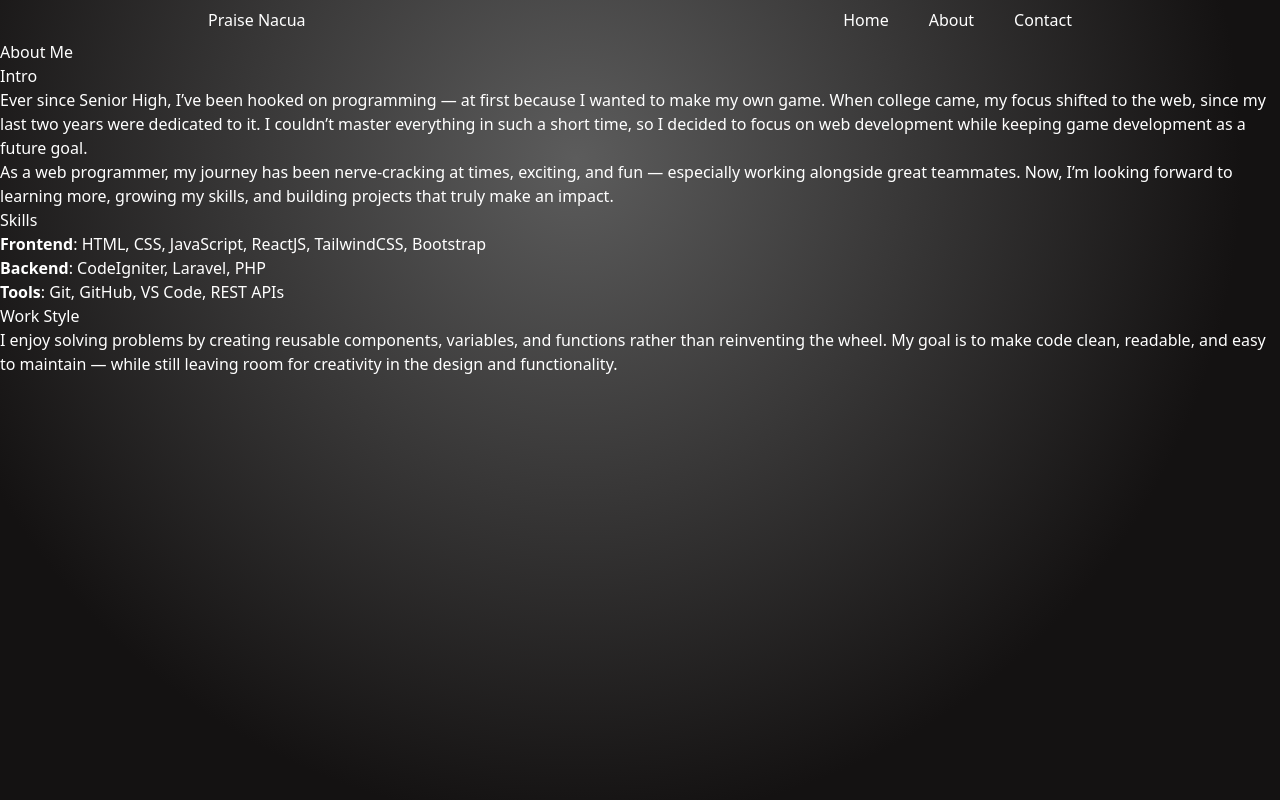
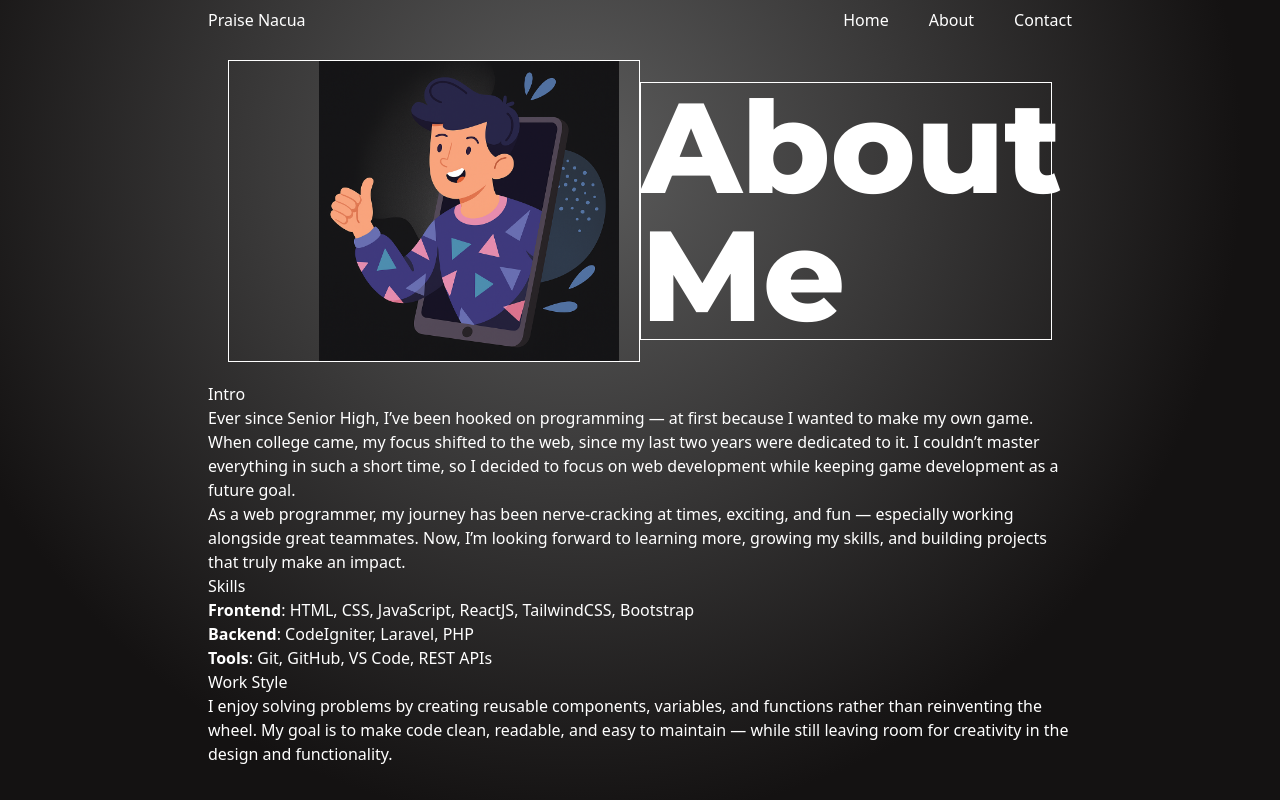
Before and after one commit to Just-Pyro/My-Portfolio, a React (Vite) app: page /My-Portfolio/about in a window 1280 px wide. Built offline with nearby package versions, Linux system fonts and the light colour scheme.

Commit message:
Styling and element positioning for About page - part 1

```diff
--- a/src/Pages/About.tsx
+++ b/src/Pages/About.tsx
@@ -1,8 +1,25 @@
+import aboutme from "../assets/img/aboutme.png";
+
 const About = () => {
   return (
     <>
+      <div className="content-wrapper">
         <div className="title">
-        <h3>About Me</h3>
+          <div className="title-left">
+            <img
+              src={aboutme}
+              alt="a guy greeting from phone"
+              className="aboutme-img"
+              width={300}
+              height={300}
+            />
+          </div>
+          <div className="title-right">
+            <h3 className="montserrat-regular">
+              About <br />
+              Me
+            </h3>
+          </div>
         </div>
         <div className="intro">
           <h5>Intro</h5>
@@ -10,14 +27,15 @@ const About = () => {
             Ever since Senior High, I’ve been hooked on programming — at first
             because I wanted to make my own game. When college came, my focus
             shifted to the web, since my last two years were dedicated to it. I
-          couldn’t master everything in such a short time, so I decided to focus
-          on web development while keeping game development as a future goal.
+            couldn’t master everything in such a short time, so I decided to
+            focus on web development while keeping game development as a future
+            goal.
           </p>
           <p>
             As a web programmer, my journey has been nerve-cracking at times,
-          exciting, and fun — especially working alongside great teammates. Now,
-          I’m looking forward to learning more, growing my skills, and building
-          projects that truly make an impact.
+            exciting, and fun — especially working alongside great teammates.
+            Now, I’m looking forward to learning more, growing my skills, and
+            building projects that truly make an impact.
           </p>
         </div>
         <div className="skills">
@@ -40,9 +58,10 @@ const About = () => {
           <p>
             I enjoy solving problems by creating reusable components, variables,
             and functions rather than reinventing the wheel. My goal is to make
-          code clean, readable, and easy to maintain — while still leaving room
-          for creativity in the design and functionality.
+            code clean, readable, and easy to maintain — while still leaving
+            room for creativity in the design and functionality.
           </p>
+        </div>
       </div>
     </>
   );
--- a/src/index.css
+++ b/src/index.css
@@ -3,6 +3,7 @@
 @import "tailwindcss";
 
 @layer components {
+  /* Home */
   .main-navbar {
     @apply items-center flex justify-between px-52 h-10;
   }
@@ -65,6 +66,24 @@
   .cta-button {
     @apply border border-white text-white bg-transparent hover:bg-white hover:text-black transition-all ease-in-out;
   }
+
+  /* About */
+  .title {
+    @apply flex items-center justify-between p-5;
+  }
+  .title h3 {
+    @apply text-9xl font-extrabold;
+  }
+
+  /* temporary -to be removed */
+  .title-left,
+  .title-right {
+    @apply border border-white w-1/2;
+  }
+
+  .title-left {
+    @apply flex justify-end lg:pe-5;
+  }
 }
 
 @layer base {
```
Also changed, not shown: src/assets/img/aboutme.png (added). Lines whose indentation alone changed are shown as unchanged.
